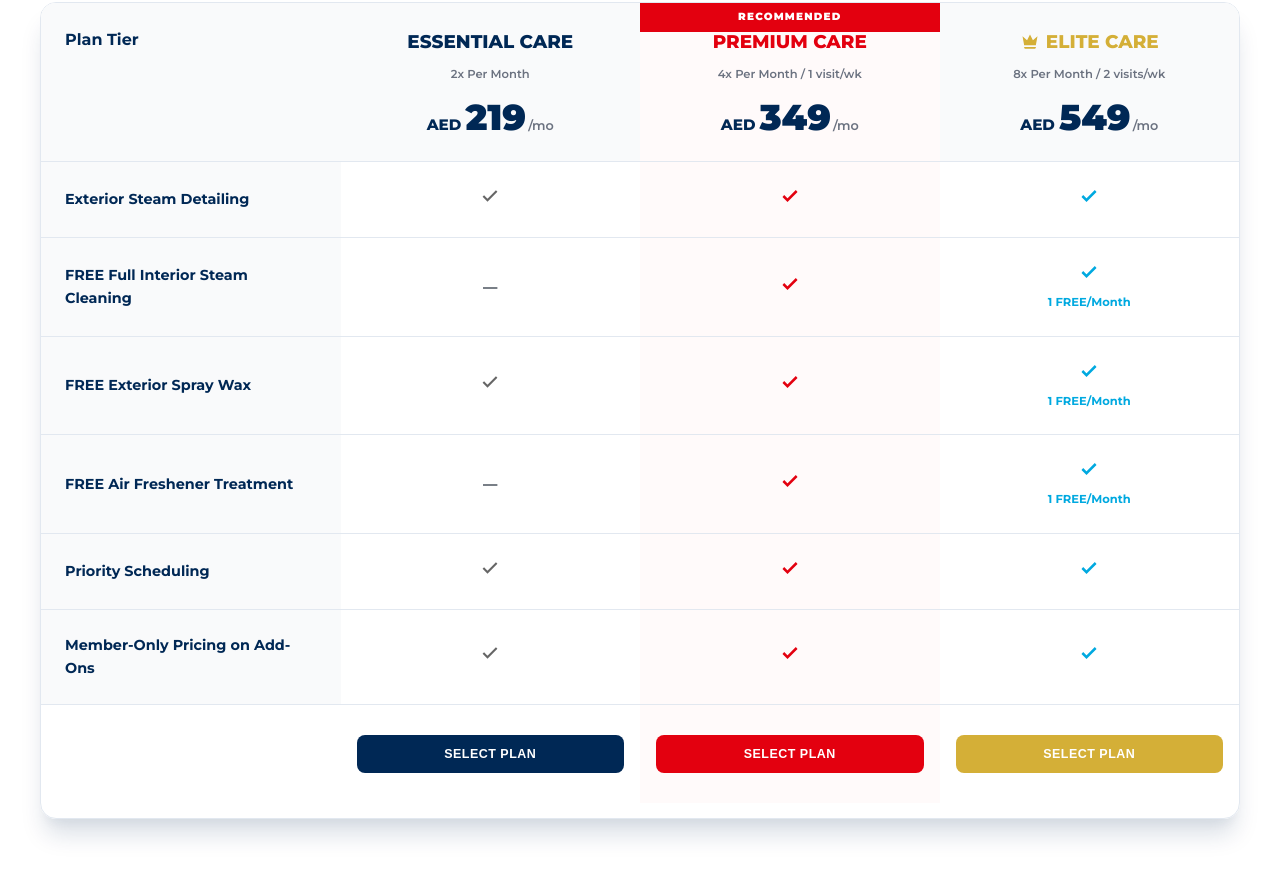
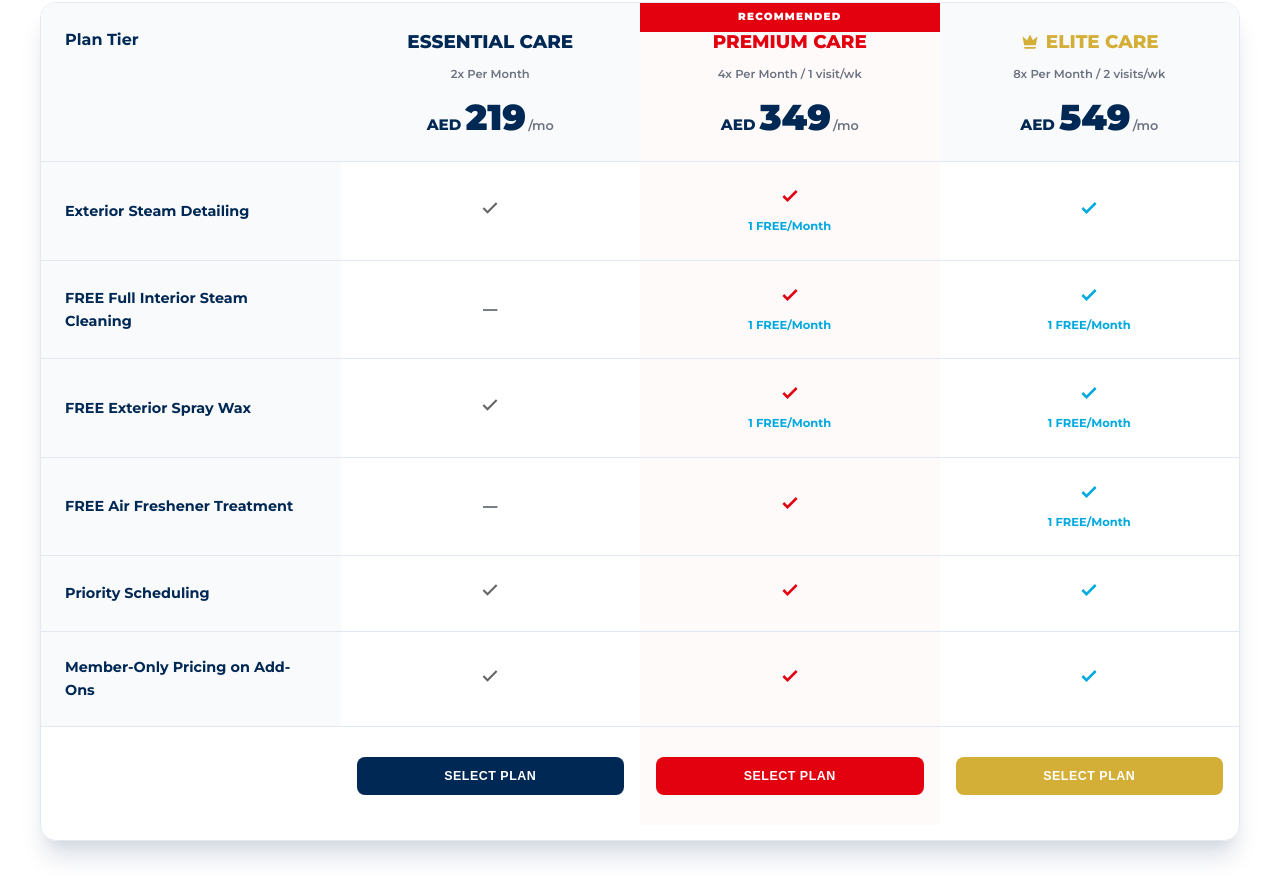
Before and after one commit to kilicacrv/washnroll, a plain HTML site: page index.html in a window 1280 px wide. Shown: the part 1599-2494 px from the top of the page. Drawn offline with Linux system fonts and the light colour scheme; a script that the page names is missing.

Commit message:
Add 1 FREE/Month to Premium Care services

```diff
--- a/index.html
+++ b/index.html
@@ -273,6 +273,7 @@
                 <svg class="check-icon" viewBox="0 0 24 24" fill="none" stroke="#E3000F" stroke-width="3">
                   <polyline points="20 6 9 17 4 12"></polyline>
                 </svg>
+                <span class="feature-bonus">1 FREE/Month</span>
               </td>
               <td>
                 <svg class="check-icon" viewBox="0 0 24 24" fill="none" stroke="#00A9E0" stroke-width="3">
@@ -287,6 +288,7 @@
                 <svg class="check-icon" viewBox="0 0 24 24" fill="none" stroke="#E3000F" stroke-width="3">
                   <polyline points="20 6 9 17 4 12"></polyline>
                 </svg>
+                <span class="feature-bonus">1 FREE/Month</span>
               </td>
               <td>
                 <svg class="check-icon" viewBox="0 0 24 24" fill="none" stroke="#00A9E0" stroke-width="3">
@@ -306,6 +308,7 @@
                 <svg class="check-icon" viewBox="0 0 24 24" fill="none" stroke="#E3000F" stroke-width="3">
                   <polyline points="20 6 9 17 4 12"></polyline>
                 </svg>
+                <span class="feature-bonus">1 FREE/Month</span>
               </td>
               <td>
                 <svg class="check-icon" viewBox="0 0 24 24" fill="none" stroke="#00A9E0" stroke-width="3">
```
